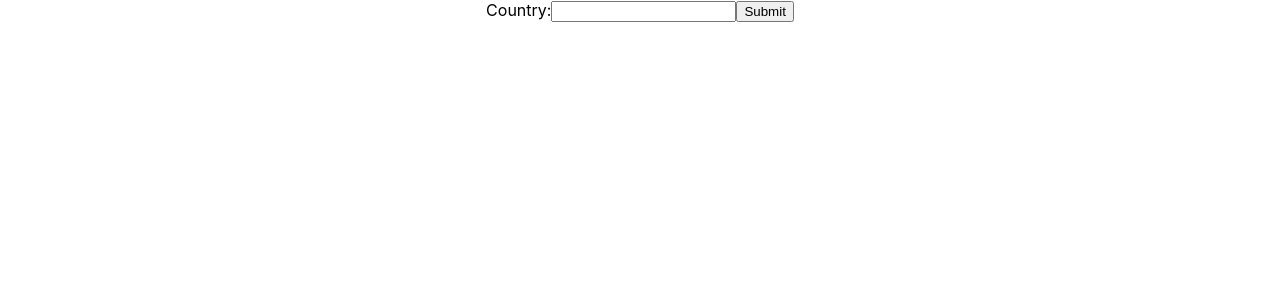
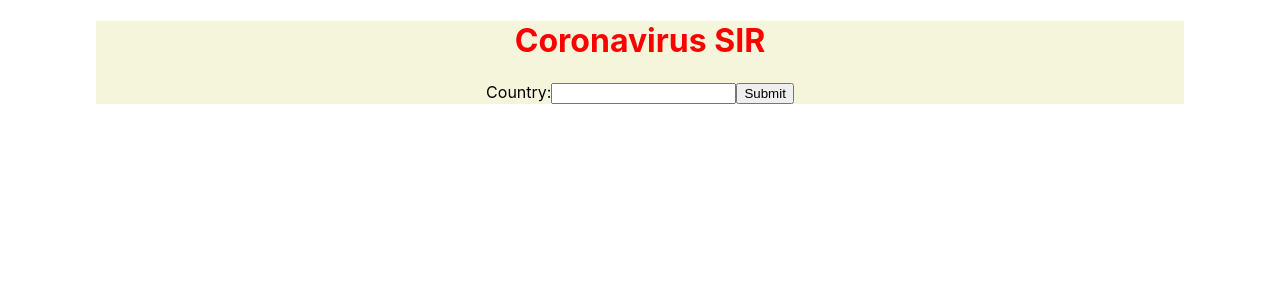
Before and after one commit to everythings-cancelled/coronavirus_sir_model_client, a React (Create React App) app: page / in a window 1280 px wide. Shown: the top 300 px of the page. Built offline with nearby package versions, Linux system fonts and the light colour scheme.

Commit message:
create Main page and GraphForm component with basic implementation. reorganize

```diff
--- a/src/App.js
+++ b/src/App.js
@@ -1,11 +1,12 @@
 import React from 'react';
 import './App.css';
+import Main from './Pages/Main/Main';
 import Form from './Form';
 
 function App() {
   return (
     <div className="App">
-      <Form />
+      <Main />
     </div>
   );
 }
--- /dev/null
+++ b/src/Components/GraphForm/GraphForm.js
@@ -0,0 +1,34 @@
+import React, { useState } from 'react';
+
+const GraphForm = props => {
+  const [country, setCountry] = useState('');
+
+  const handleCountryChange = (e) => {
+    setCountry(e.target.value);
+  }
+
+  const handleSubmit = (e) => {
+    e.preventDefault();
+    let params = {
+      country: country,
+      rateSi: 0.5,
+      rateRi: 0.01,
+      eons: 2
+    };
+
+    props.onSubmit(params);
+  }
+
+  return (
+    <form onSubmit={handleSubmit}>
+      <label htmlFor="country">
+        Country:
+        <input id="country" type="text" value={country} onChange={handleCountryChange} />
+      </label>
+
+      <input type="submit" value="Submit" />
+    </form>
+  )
+}
+
+export default GraphForm;
--- /dev/null
+++ b/src/Pages/Main/Main.js
@@ -0,0 +1,30 @@
+import React from 'react';
+import GraphForm from '../../Components/GraphForm/GraphForm';
+import './Main.scss';
+
+const Main = () => {
+  const url = 'https://coronavirus-sir-model-api.herokuapp.com/v1/sir_model';
+
+  const fetchData = params => {
+    fetch(url, {
+      method: 'POST',
+      body: JSON.stringify(params)
+    })
+    .then(res => res.json())
+    .then(result => {
+      console.log('Success:', result);
+    })
+    .catch((error) => {
+      console.error('Error:', error);
+    });
+  };
+
+  return (
+    <div className="Main">
+      <h1>Coronavirus SIR</h1>
+      <GraphForm onSubmit={fetchData} />
+    </div>
+  )
+}
+
+export default Main;
--- /dev/null
+++ b/src/Pages/Main/Main.scss
@@ -0,0 +1,9 @@
+.Main {
+  background: beige;
+  max-width: 85%;
+  margin: auto;
+
+  h1 {
+    color: red;
+  }
+}
```
Also changed, not shown: src/Components/GraphForm/GraphForm.scss (added).
